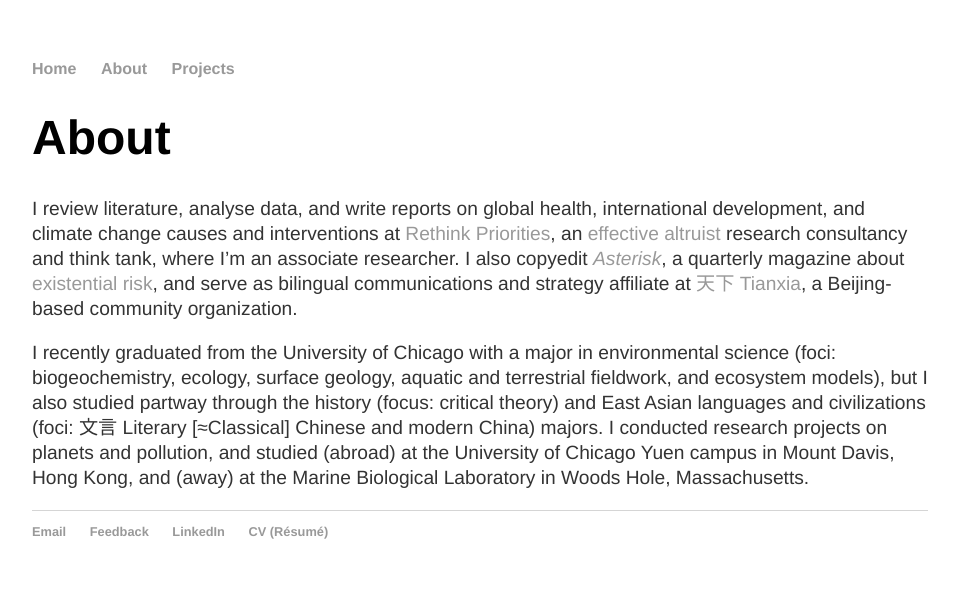
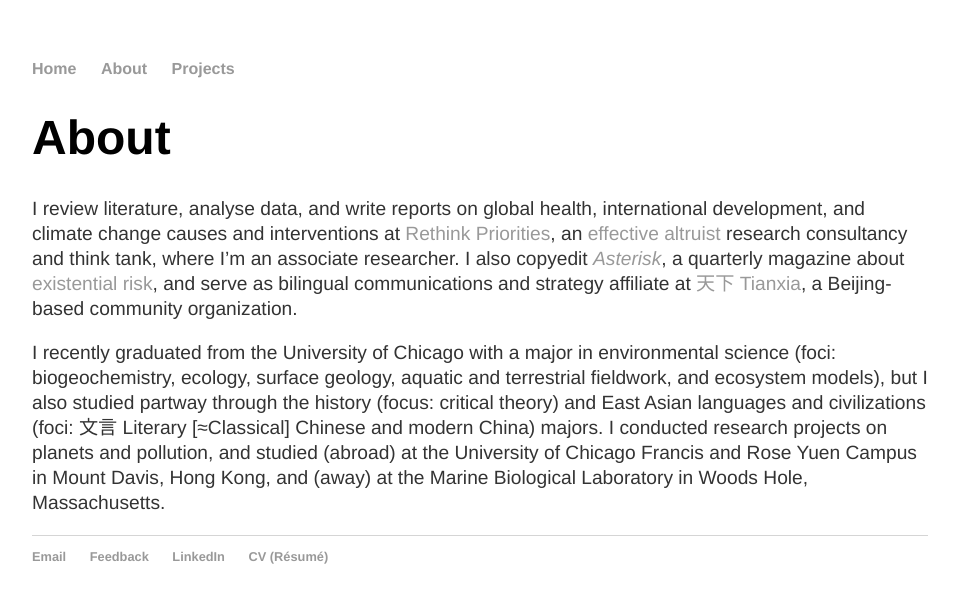
Before and after one commit to y-james-hu/y-james-hu.github.io, a Jekyll site: the page built from about/index.html, in a window 1280 px wide. Shown: the top 603 px of the page, without its empty margins (160-1119 px from the left). Built offline with Jekyll 4.4.1, drawn with Linux system fonts in a browser that asks for light colours.

Commit message:
Update index.html

```diff
--- a/about/index.html
+++ b/about/index.html
@@ -4,5 +4,5 @@
 ---
   <h1>{{ page.title }}</h1>
     <p>I review literature, analyse data, and write reports on global health, international development, and climate change causes and interventions at <a href = "https://rethinkpriorities.org/">Rethink Priorities</a>, an <a href = "https://effectivealtruism.org">effective altruist</a> research consultancy and think tank, where I’m an associate researcher. I also copyedit <a href = "http://asteriskmag.com/"><em>Asterisk</em></a>, a quarterly magazine about <a href = "https://theprecipice.com/">existential risk</a>, and serve as bilingual communications and strategy affiliate at <a href = "https://tian-xia.com/">天下 Tianxia</a>, a Beijing-based community organization.</p>
-    <p>I recently graduated from the University of Chicago with a major in environmental science (foci: biogeochemistry, ecology, surface geology, aquatic and terrestrial fieldwork, and ecosystem models), but I also studied partway through the history (focus: critical theory) and East Asian languages and civilizations (foci: 文言 Literary [≈Classical] Chinese and modern China) majors. I conducted research projects on planets and pollution, and studied (abroad) at the University of Chicago Yuen campus in Mount Davis, Hong Kong, and (away) at the Marine Biological Laboratory in Woods Hole, Massachusetts.</p>
+    <p>I recently graduated from the University of Chicago with a major in environmental science (foci: biogeochemistry, ecology, surface geology, aquatic and terrestrial fieldwork, and ecosystem models), but I also studied partway through the history (focus: critical theory) and East Asian languages and civilizations (foci: 文言 Literary [≈Classical] Chinese and modern China) majors. I conducted research projects on planets and pollution, and studied (abroad) at the University of Chicago Francis and Rose Yuen Campus in Mount Davis, Hong Kong, and (away) at the Marine Biological Laboratory in Woods Hole, Massachusetts.</p>
     <p></p>
```
